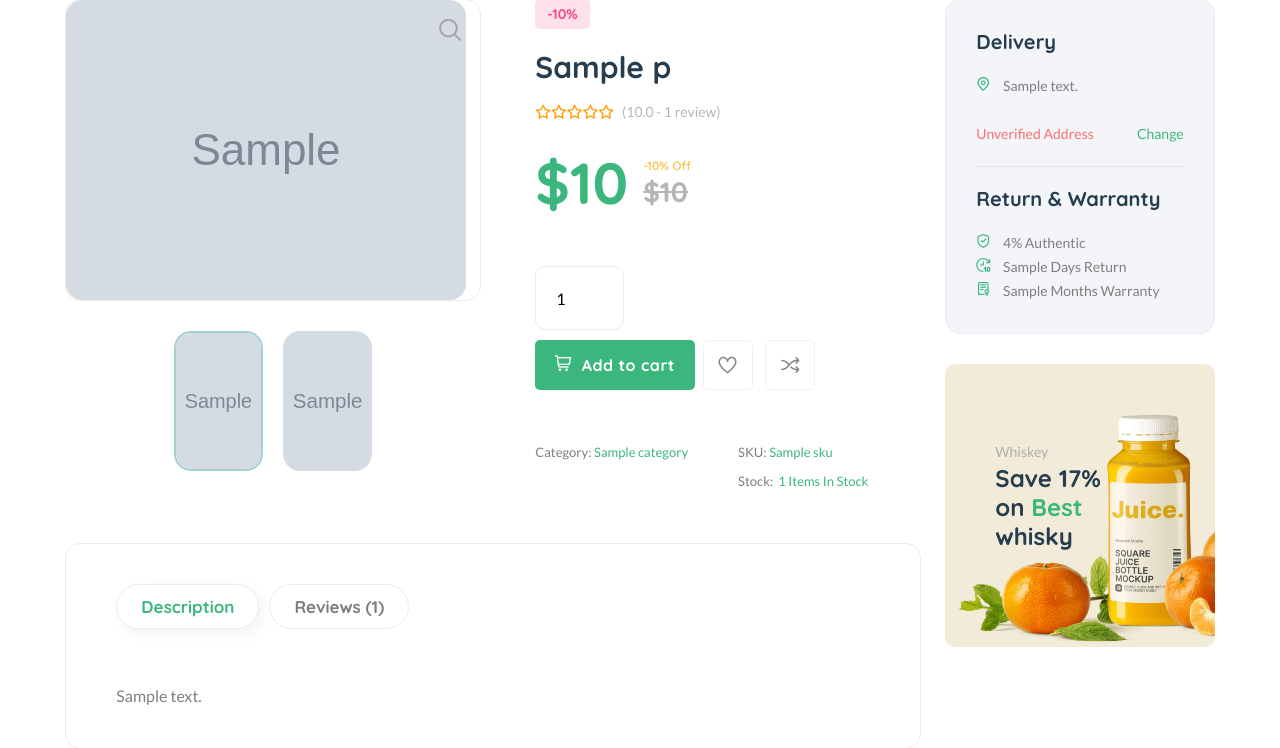
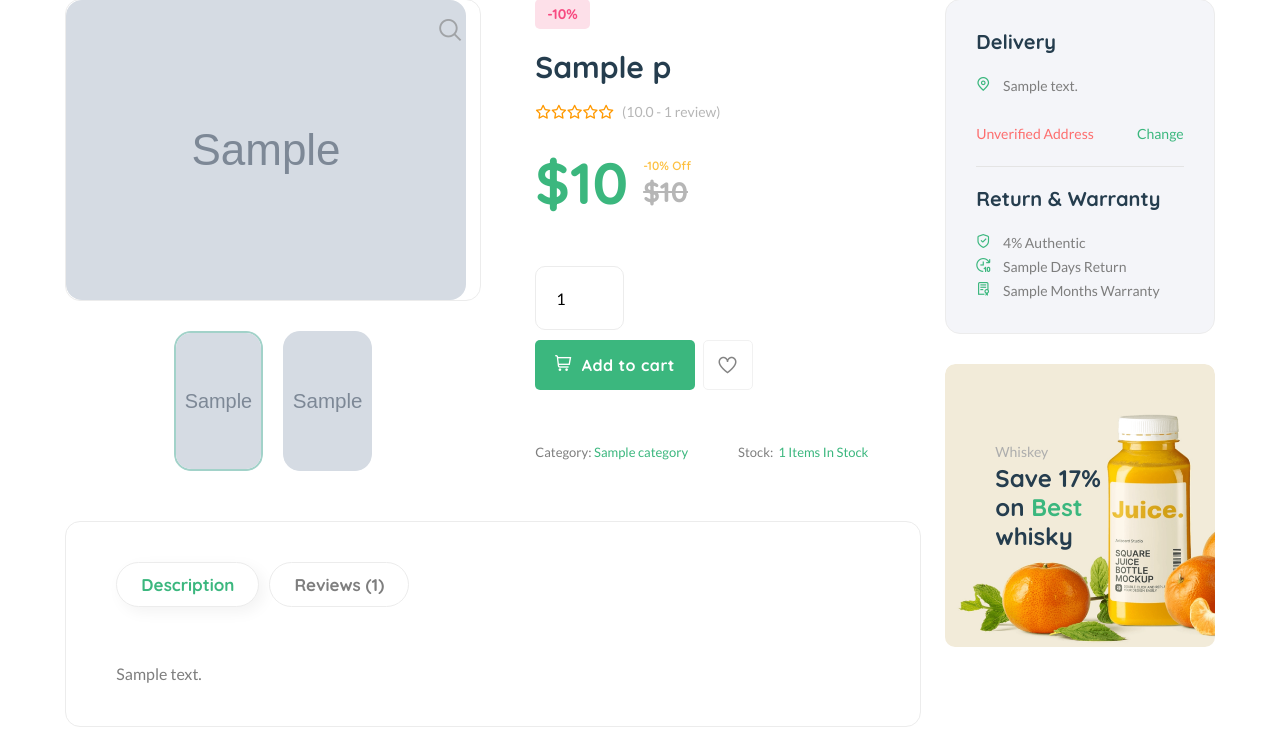
Before and after one commit to Valentino-Junior/marokomart, a Django app: template templates/core/product-detail.html in a window 1280 px wide. Shown: the part 414-1162 px from the top of the page. Run offline with Django 3.2, Linux system fonts and the light colour scheme; the template is opened without the code that fills it: most values are stand-ins (such as "Sample title", 1, 10 or a date in 2020); grey boxes marked "Sample" are stand-in pictures; some libraries are stand-ins or nearby versions.

```diff
--- a/templates/core/product-detail.html
+++ b/templates/core/product-detail.html
@@ -152,8 +152,7 @@
                                                 <a aria-label="Add To Wishlist"
                                                     class="action-btn hover-up add-to-wishlist"
                                                     data-product-item="{{p.id}}"><i class="fi-rs-heart"></i></a>
-                                                <a aria-label="Compare" class="action-btn hover-up"
-                                                    href="shop-compare.html"><i class="fi-rs-shuffle"></i></a>
+
                                             </div>
                                         </div>
                                         <div class="font-xs">
@@ -163,7 +162,6 @@
                                                 </li>
                                             </ul>
                                             <ul class="float-start">
-                                                <li class="mb-5">SKU: <a href="#">{{p.sku}}</a></li>
 
                                                 <li>Stock:<span class="in-stock text-brand ml-5">{{p.stock_count}} Items
                                                         In Stock</span></li>
```
Also changed, not shown: db.sqlite3.
